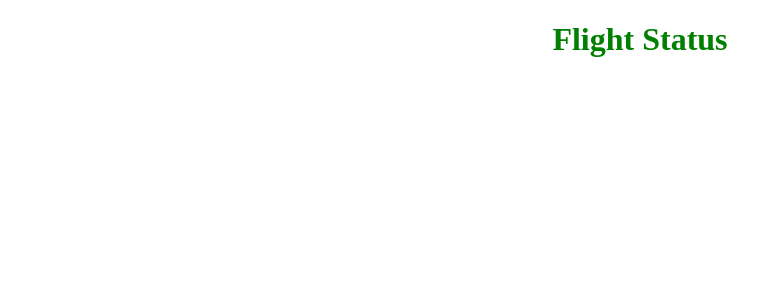
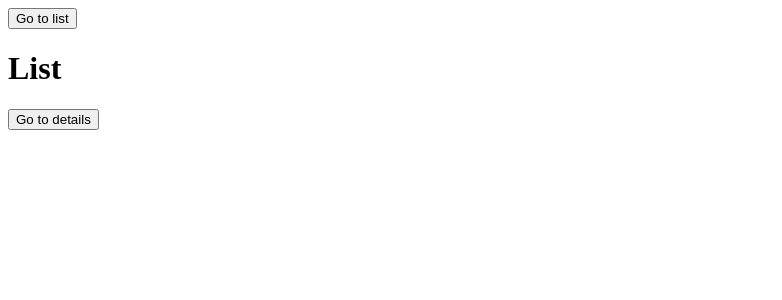
Before and after one commit to tiwariut/flight-status-board, a React app: page / in a window 1280 px wide. Shown: the top 300 px of the page, without its empty margins (0-782 px from the left). Built offline with nearby package versions, Linux system fonts and the light colour scheme.

Commit message:
Add routing

```diff
--- a/src/App.js
+++ b/src/App.js
@@ -1,12 +1,21 @@
 import React from 'react';
+import { Routes, Route } from 'react-router-dom';
+
+import Navbar from './components/Navbar';
+import List from './pages/List';
+import Details from './pages/Details';
 
 import './App.css';
 
 const App = () => {
   return (
-    <div>
-      <h1 className='heading'>Flight Status</h1>
-    </div>
+    <>
+      <Navbar />
+      <Routes>
+        <Route path='/' element={<List />}></Route>
+        <Route path='/details/:id' element={<Details />}></Route>
+      </Routes>
+    </>
   );
 };
 
--- /dev/null
+++ b/src/components/Navbar.js
@@ -0,0 +1,18 @@
+import React from 'react';
+import { useNavigate } from 'react-router-dom';
+
+const Navbar = () => {
+  const navigate = useNavigate();
+
+  const navigateToListPage = () => {
+    navigate('/');
+  };
+
+  return (
+    <div>
+      <button onClick={navigateToListPage}>Go to list</button>
+    </div>
+  );
+};
+
+export default Navbar;
--- a/src/index.js
+++ b/src/index.js
@@ -1,8 +1,13 @@
 import React from 'react';
-import ReactDOM from 'react-dom';
+import { createRoot } from 'react-dom/client';
+import { HashRouter as Router } from 'react-router-dom';
 
 import App from './App';
 
-const root = document.getElementById('root');
+const root = createRoot(document.getElementById('root'));
 
-ReactDOM.render(<App />, root);
+root.render(
+  <Router>
+    <App />
+  </Router>
+);
--- /dev/null
+++ b/src/pages/Details.js
@@ -0,0 +1,14 @@
+import React from 'react';
+import { useParams } from 'react-router-dom';
+
+const Details = (props) => {
+  const { id } = useParams();
+
+  return (
+    <div>
+      <h1>Details {id}</h1>
+    </div>
+  );
+};
+
+export default Details;
--- /dev/null
+++ b/src/pages/List.js
@@ -0,0 +1,19 @@
+import React from 'react';
+import { useNavigate } from 'react-router-dom';
+
+const List = () => {
+  const navigate = useNavigate();
+
+  const navigateToDetailsPage = () => {
+    navigate('/details/1');
+  };
+
+  return (
+    <div>
+      <h1>List</h1>
+      <button onClick={navigateToDetailsPage}>Go to details</button>
+    </div>
+  );
+};
+
+export default List;
```
